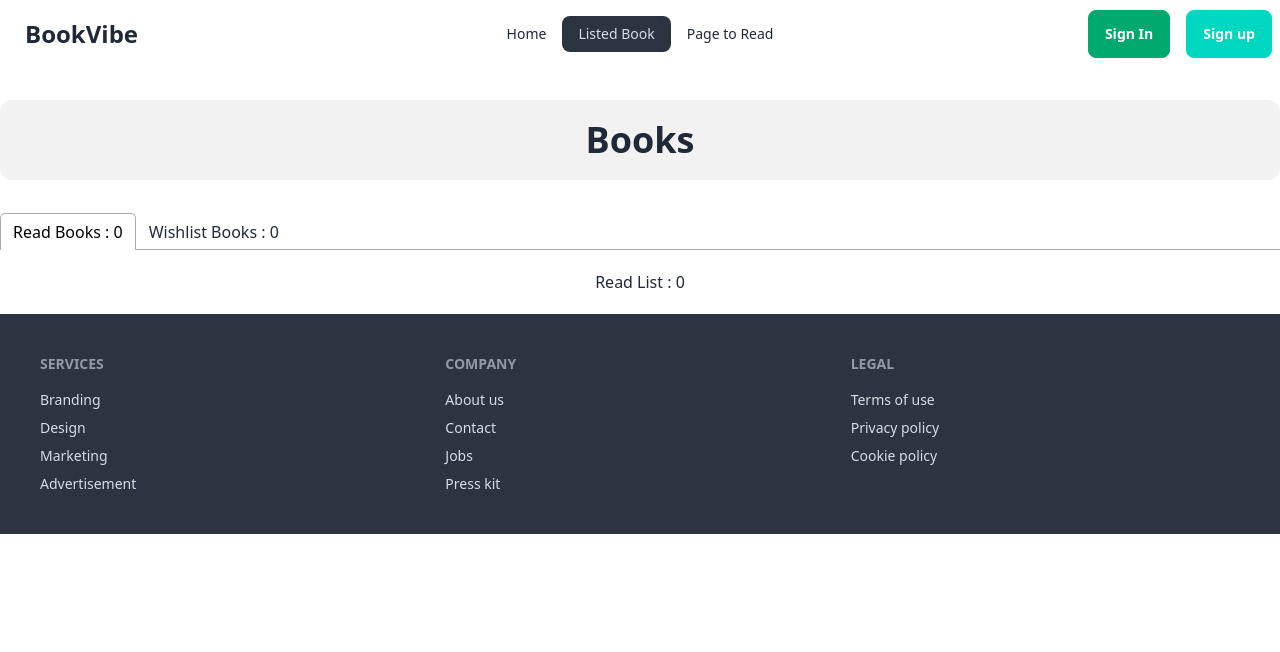
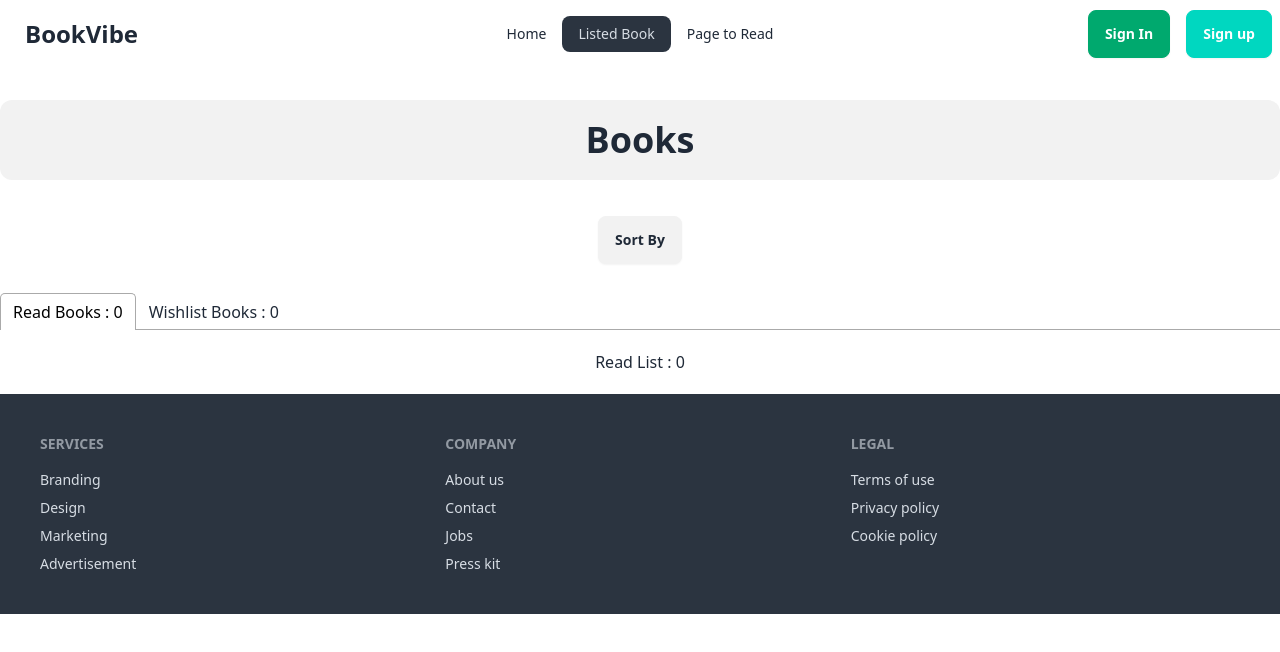
Before and after one commit to ALNoman78/Book-Shop, a React (Vite) app: page /listedBooks in a window 1280 px wide. Shown: the top 652 px of the page. Built offline with nearby package versions, Linux system fonts and the light colour scheme.

Commit message:
data sorting add

```diff
--- a/src/components/ListedBooks/ListedBooks.jsx
+++ b/src/components/ListedBooks/ListedBooks.jsx
@@ -10,6 +10,10 @@ const ListedBooks = () => {
     //read list book
     const allBooks = useLoaderData()
     const [read, setReadBook] = useState([])
+
+    // Data sort
+
+    const [sort, setSort] = useState('')
 
     // wishlist book
 
@@ -30,17 +34,31 @@ const ListedBooks = () => {
     useEffect(() => {
         const storedReadList = getStoredReadList();
         const storedReadListInt = storedReadList.map((id) => parseInt(id))
-
         // worst way to code this
         const readBookList = allBooks.filter((book, idx) => storedReadListInt.includes(book.bookId))
-
         setReadBook(readBookList)
 
     }, [])
 
+    // data sort handle
+    const handleSort = sortType => {
+        setSort(sortType)
+    }
+
     return (
         <div>
             <h3 className='md:text-4xl font-bold text-center bg-base-200 rounded-xl p-5 my-8'>Books</h3>
+            <div className="dropdown flex items-center justify-center my-6">
+                <div tabIndex={0} role="button" className="btn m-1">
+                    {
+                        sort ? `Sort By : ${ sort } ` : 'Sort By '
+                    }
+                </div>
+                <ul tabIndex={0} className="dropdown-content menu bg-base-100 rounded-box z-[1] w-52 p-2 mt-[10rem] shadow">
+                    <li onClick={() => handleSort('Ratings')}><a>Ratings</a></li>
+                    <li onClick={() => handleSort('Number of Pages')}><a>Number of Pages</a></li>
+                </ul>
+            </div>
             <Tabs>
                 <TabList>
                     <Tab>Read Books : {read.length}</Tab>
@@ -59,7 +77,7 @@ const ListedBooks = () => {
                     <h2 className='font-medium text-center my-5'>Wishlist Book : {wishlist.length}</h2>
                     <div>
                         {
-                            wishlist.map((book , idx) => <ReadList book={book} key={idx}></ReadList>)
+                            wishlist.map((book, idx) => <ReadList book={book} key={idx}></ReadList>)
                         }
                     </div>
                 </TabPanel>
```
